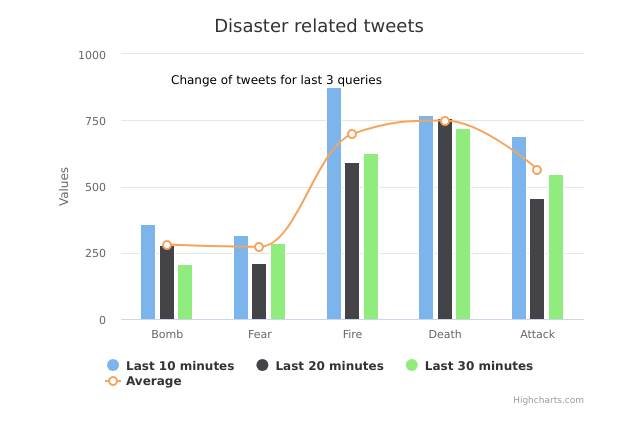
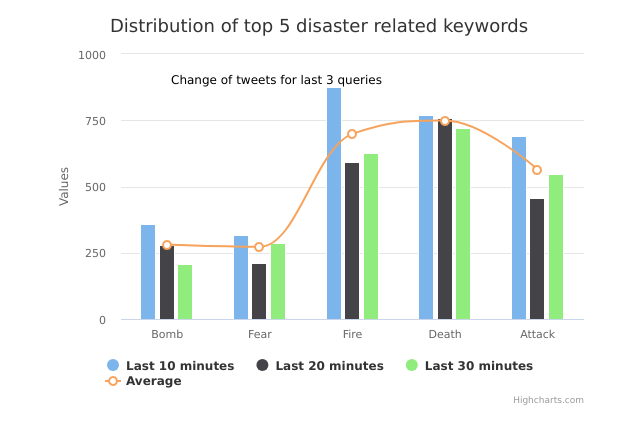
Before and after one commit to CUBigDataClass/Disaster-Analysis, a website: page flaskapp/templates/last30minutesTweets.html in a window 1280 px wide. Shown: the whole page, without its empty margins (321-961 px from the left). Drawn offline with nearby package versions, Linux system fonts and the light colour scheme.

Commit message:
Text changes added

```diff
--- a/flaskapp/templates/last30minutesTweets.html
+++ b/flaskapp/templates/last30minutesTweets.html
@@ -1,6 +1,6 @@
 <html>
 <head>
-<title>Bar chart grouping</title>
+<title>Bar chart for top 5 keywords</title>
    <script src="http://ajax.googleapis.com/ajax/libs/jquery/2.1.3/jquery.min.js"></script>
    <script src="http://code.highcharts.com/highcharts.js"></script>
 </head>
@@ -9,7 +9,7 @@
 <script language="JavaScript">
 $(document).ready(function() {
    var title = {
-      text: 'Disaster related tweets'
+      text: 'Distribution of top 5 disaster related keywords'
    };
    var xAxis = {
       categories: ['Bomb', 'Fear', 'Fire', 'Death', 'Attack']
```
